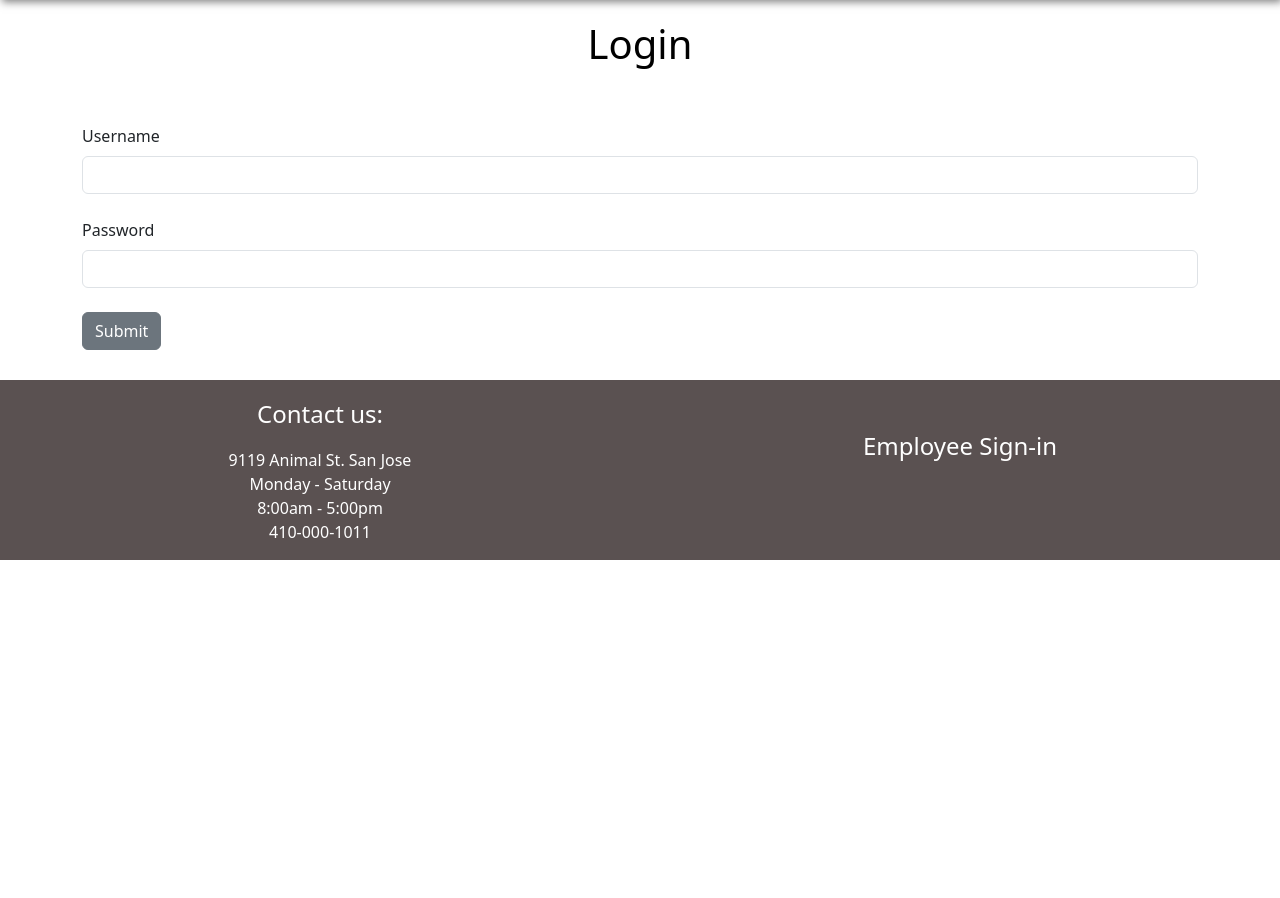
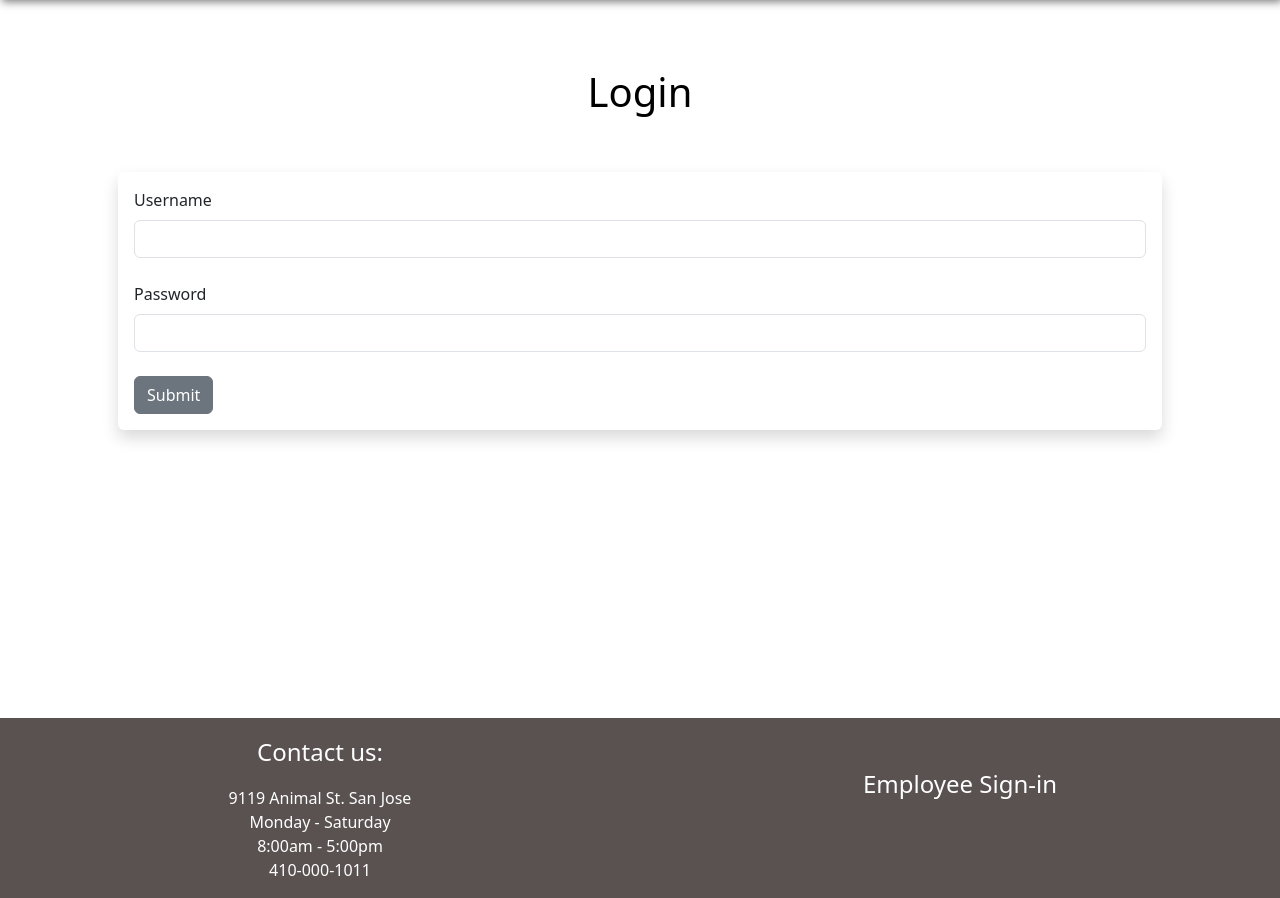
Before and after one commit to VapurGunslinger/Cmpe_131_Project, a Flask app: page /login in a window 1280 px wide. Shown: the part 108-1006 px from the top of the page. Before the commit the page ends 668 px from the top, so only its background shows below. Run offline with Flask 3, Linux system fonts and the light colour scheme; some libraries are stand-ins or nearby versions.

Commit message:
modified:   templates/adoption_steps.html 	modified:   templates/base.html 	modified:   templates/calendar.html 	modified:   templates/login.html 	modified:   templates/testimonials.html

```diff
--- a/templates/adoption_steps.html
+++ b/templates/adoption_steps.html
@@ -34,7 +34,7 @@
             <img src= "{{ url_for('static', filename='images/dog_couch.jpg') }}" class=" border border-1 border-dark" width="400" height="200" >
         </div>
 
-        <div class="col-8">
+        <div class="col-8 justify-content-center">
             <div class="row">
                 <p  class="fs-5 text-center"> Step 1: Schedule an appointment with one of them. This is done through our pets page. Just select one and schedule an appointment to meet them! </p>
             </div>
--- a/templates/base.html
+++ b/templates/base.html
@@ -18,6 +18,7 @@
         }
         .footer{
             background-color:#5A5151;
+
         }
         .masthead{
             background-size: cover;
@@ -78,8 +79,8 @@
     {%endblock%}
 
 
-    <footer class="footer text-white">
-        <div class="container-fluid">
+    <footer class="footer text-white ">
+        <div class="container-fluid ">
             <div class="row">
                 <div class="col-6 p-3 align-items-center">
                     <div class= "row justify-content-center">
--- a/templates/calendar.html
+++ b/templates/calendar.html
@@ -38,7 +38,7 @@
 </head>
     <body>
 
-        <div class="container" style="padding-top: 40px">
+        <div class="container pb-5" style="padding-top: 40px">
             <div class="d-flex justify-content-left" style="padding-top: 20px;">
                 <a href="{{url_for('dashboard')}}" class="btn btn-primary" >Back</a>
             </div>
--- a/templates/login.html
+++ b/templates/login.html
@@ -3,7 +3,7 @@
 {% block body %}
 
 
-<div class="container">
+<div class="container p-5 ">
     {% for message in get_flashed_messages() %}
 
     <div class="alert alert-warning
@@ -17,7 +17,7 @@
     {% endfor %}
     <h1 style="padding-top: 20px">Login</h1>
     <br><br/>
-    <div class=""shadow p-3 mb-5 bg-body rounded"  style="padding-bottom: 30px">
+    <div class="shadow p-3 mb-5 bg-body rounded"  style="padding-bottom: 30px">
         <form method="POST">
             {{form.hidden_tag()}}
 
@@ -39,5 +39,13 @@
     </div>
 </div>
 
+<div class="container p-5 bottom-padding:3rem">
+
+</div>
+
+<div class="container p-5 bottom-padding:5rem">
+
+</div>
+
 
 {%endblock%}
```
Also changed, not shown: templates/testimonials.html (+7 -5 lines).
